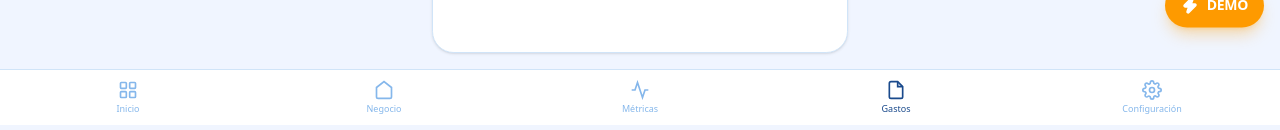
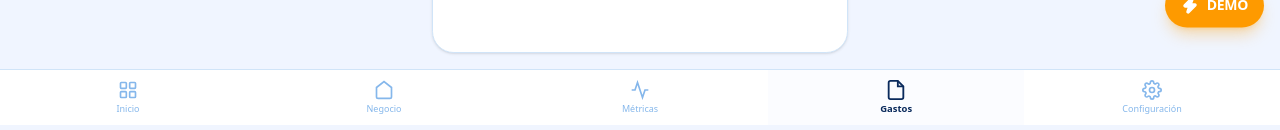
Before and after one commit to dante234567/finwise, a Next.js app: page /gastos in a window 1280 px wide. Shown: the part 675-805 px from the top of the page. Built offline with nearby package versions, Linux system fonts and the light colour scheme.

Commit message:
fix pagina 1 final

```diff
--- a/src/components/layout/BottomNav.tsx
+++ b/src/components/layout/BottomNav.tsx
@@ -70,18 +70,27 @@ export default function BottomNav() {
     <nav className="fixed bottom-0 left-0 right-0 z-40 bg-white border-t border-navy-100 flex safe-bottom"
          style={{ paddingBottom: 'env(safe-area-inset-bottom)' }}>
       {TABS.map((tab) => {
+        // Evaluación directa de la ruta para garantizar sincronización absoluta
         const isActive = pathname === tab.href
+
         return (
           <Link
             key={tab.href}
             href={tab.href}
             className={cn(
-              "flex-1 flex flex-col items-center gap-0.5 py-2.5 transition-colors",
-              isActive ? "text-navy-400" : "text-navy-200"
+              "flex-1 flex flex-col items-center gap-0.5 py-2.5 transition-all duration-200",
+              isActive ? "text-navy-500 bg-navy-50/30" : "text-navy-200"
             )}
           >
-            {tab.icon}
-            <span className="text-[9px] font-medium">{tab.label}</span>
+            <div className={cn("transition-transform duration-200", isActive && "scale-110")}>
+              {tab.icon}
+            </div>
+            <span className={cn(
+              "text-[9px] transition-all",
+              isActive ? "font-bold text-navy-500 scale-105" : "font-medium"
+            )}>
+              {tab.label}
+            </span>
           </Link>
         )
       })}
```
